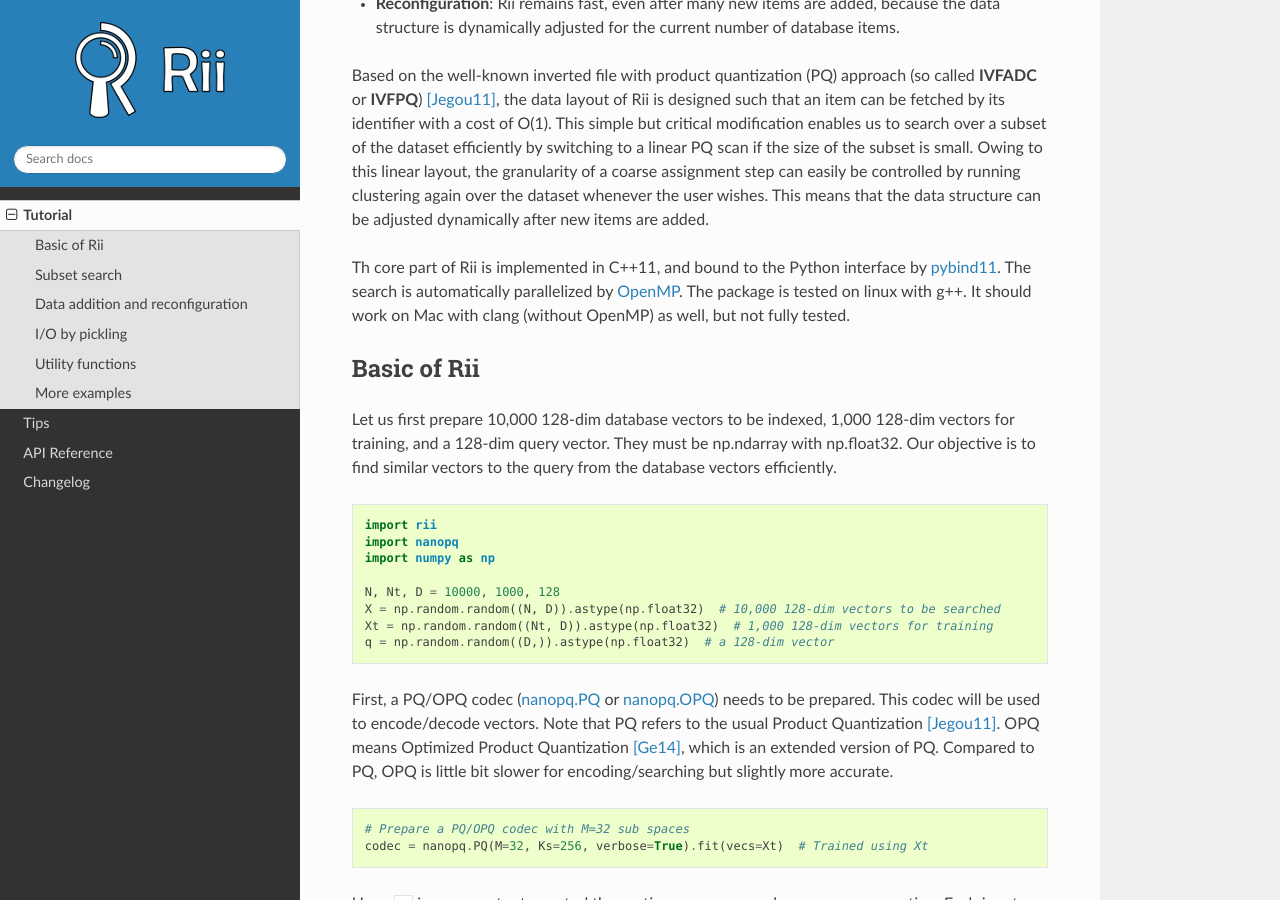
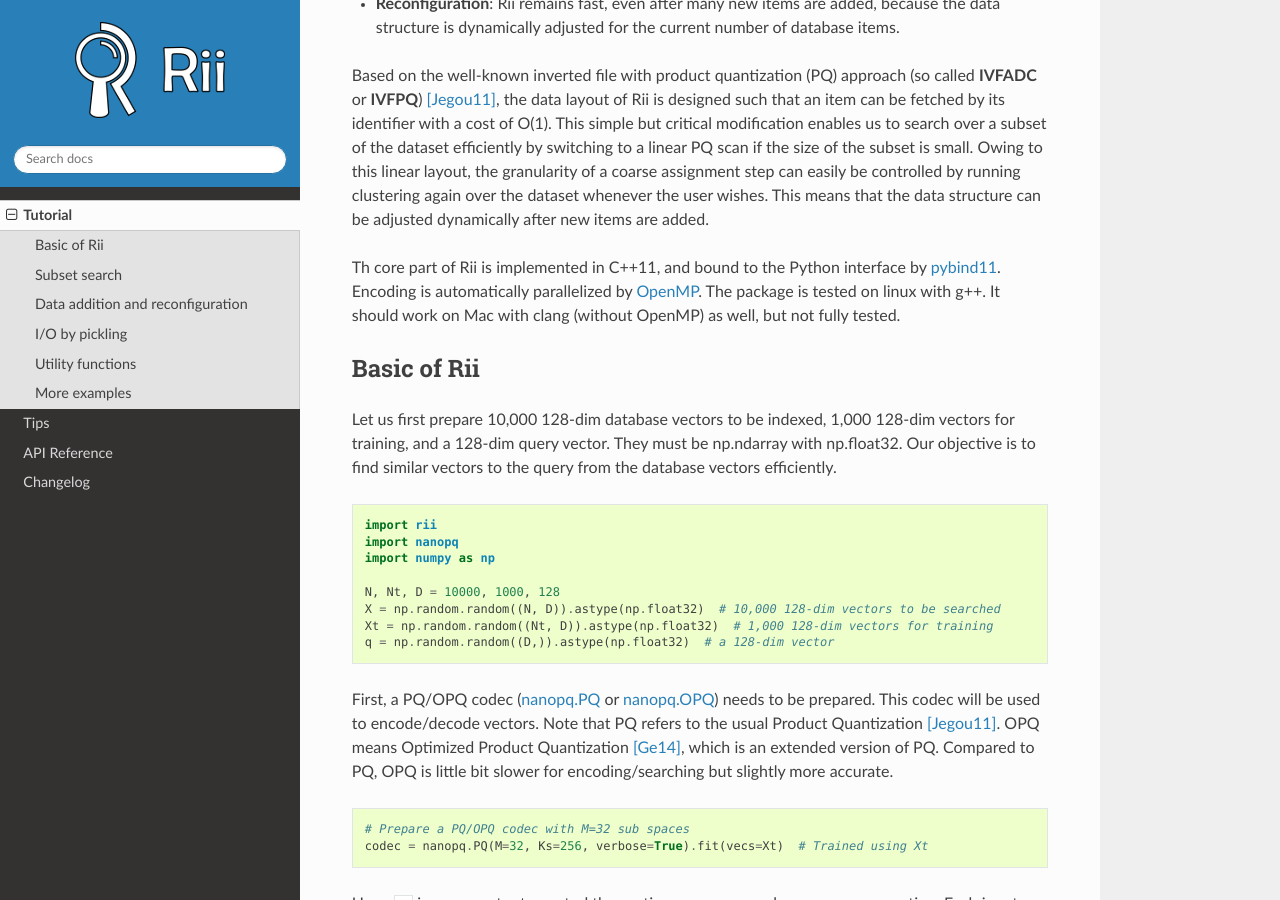
Before and after one commit to matsui528/rii, a Sphinx documentation site: the page built from docs/source/tutorial.rst, in a window 1280 px wide and 900 px high, scrolled down 336 px. Built offline with Sphinx 7.4.7 and the Read the Docs theme 2.0.0, drawn with Linux system fonts in a browser that asks for light colours; formulas are drawn with MathJax 3.

Commit message:
updated docs

```diff
--- a/docs/index.rst
+++ b/docs/index.rst
@@ -7,7 +7,7 @@
 -------------
 You can install the stable version of the package via pip.
 The library works with Python 3.5+ on linux.
-Note that OpenMP is required for parallel search.
+Note that OpenMP is required for parallel encoding.
 
 
 ::
--- a/docs/source/changelog.rst
+++ b/docs/source/changelog.rst
@@ -4,6 +4,7 @@
 v0.2.3 (September XX, 2018)
 ----------------------------
 - `#21 <https://github.com/matsui528/rii/pull/21>`_ Bug fix
+- `#22 <https://github.com/matsui528/rii/pull/22>`_ Optimization for search
 
 
 v0.2.2 (August 31, 2018)
--- a/docs/source/tips.rst
+++ b/docs/source/tips.rst
@@ -102,3 +102,8 @@
 ---------------
 You can turn on/off the verbose flag via ``e.verbose = True`` or ``e.verbose = False``. The default value is
 decided by the verbose flag of the codec.
+
+
+Version
+---------------
+The version of the package can be checked via ``rii.__version__``.
--- a/docs/source/tutorial.rst
+++ b/docs/source/tutorial.rst
@@ -29,7 +29,7 @@
 
 Th core part of Rii is implemented in C++11, and bound to the Python interface
 by `pybind11 <https://github.com/pybind/pybind11>`_.
-The search is automatically parallelized by `OpenMP <https://www.openmp.org/>`_.
+Encoding is automatically parallelized by `OpenMP <https://www.openmp.org/>`_.
 The package is tested on linux with g++.
 It should work on Mac with clang (without OpenMP) as well, but not fully tested.
 
```
